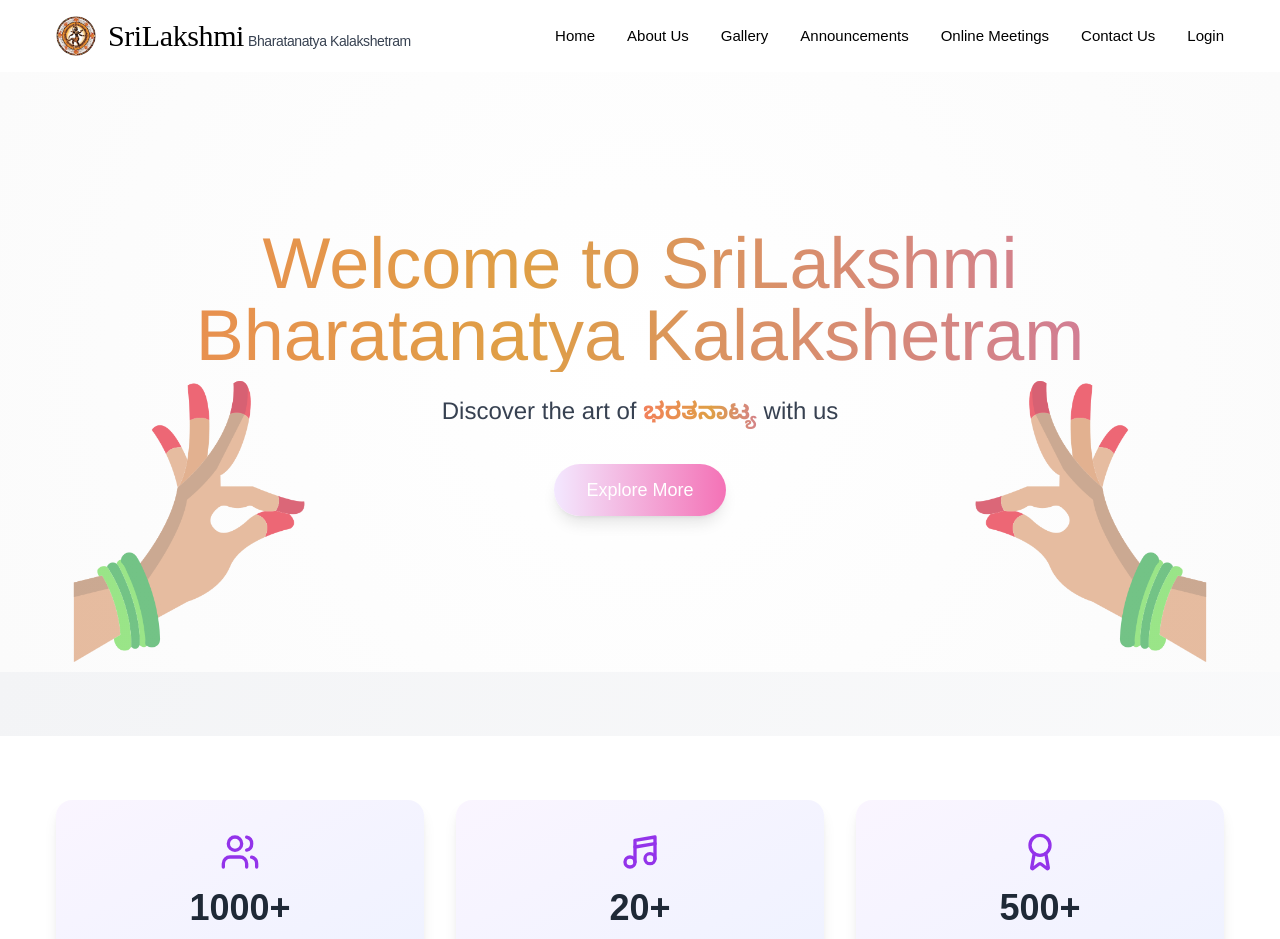
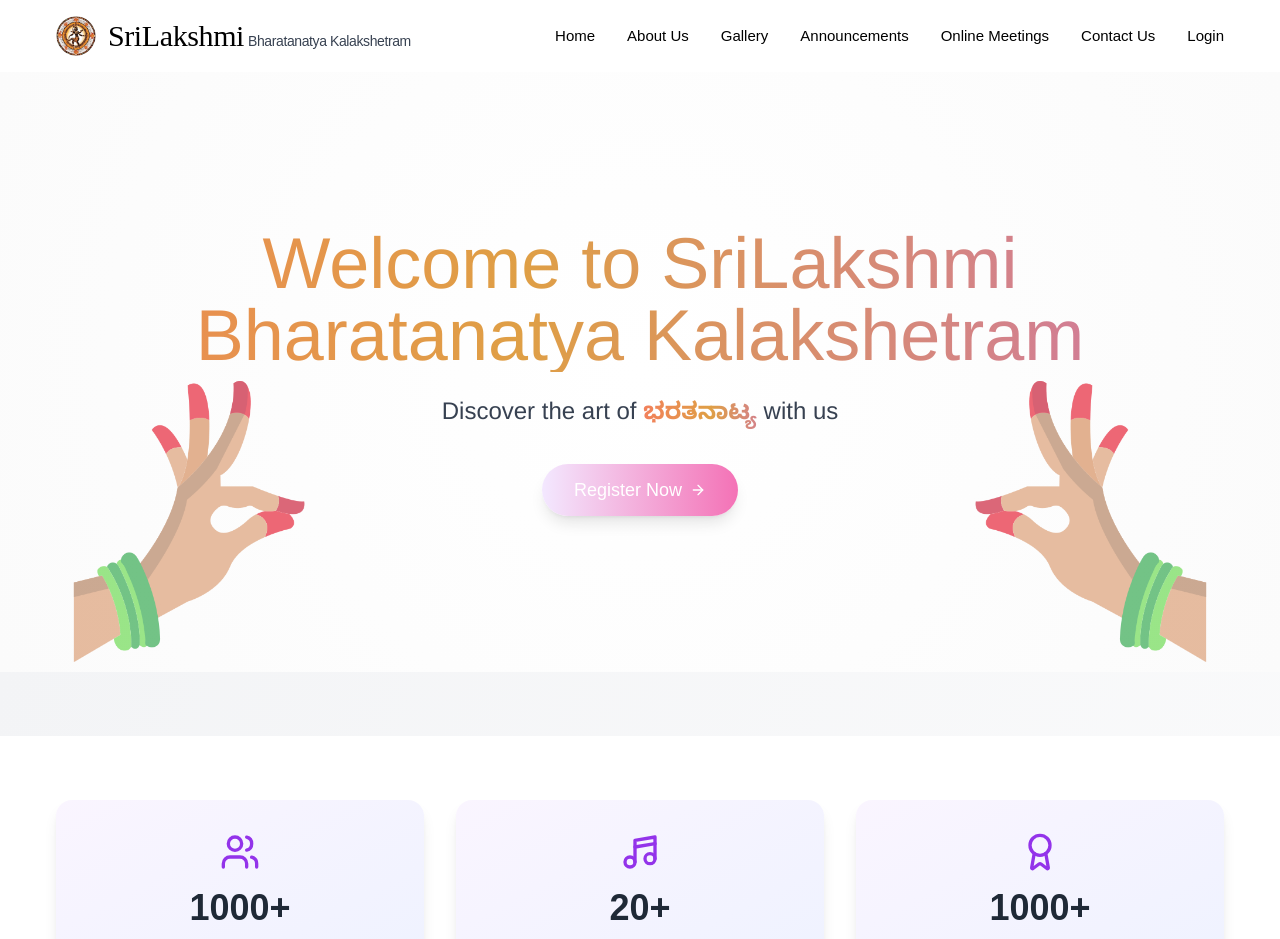
Before and after one commit to KoushPersonalPro/SBK-Dance, a Next.js app: page / in a window 1280 px wide. Shown: the top 939 px of the page. Built offline with nearby package versions, Linux system fonts and the light colour scheme; no server answers; a web font is replaced by a local one.

Commit message:
explore to register btn

```diff
--- a/src/app/page.tsx
+++ b/src/app/page.tsx
@@ -8,6 +8,7 @@ import { useState, useEffect, useRef } from 'react';
 import Image from 'next/image';
 import { gsap } from 'gsap';
 import { motion, AnimatePresence } from 'framer-motion';
+import { ArrowRight } from 'lucide-react';
 
 export default function HomePage() {
   const heroRef = useRef(null);
@@ -113,12 +114,16 @@ export default function HomePage() {
               animate={{ opacity: 1, y: 0 }}
               transition={{ duration: 0.5, delay: 0.6 }}
             >
-              <a
-                href="/auth"
-                className="inline-block bg-gradient-to-r from-purple-100 to-pink-400 text-white px-6 sm:px-8 py-2.5 sm:py-3 rounded-full text-base sm:text-lg font-medium hover:from-purple-400 hover:to-pink-100 transition-colors duration-300 shadow-lg hover:shadow-xl"
-              >
-                Explore More
-              </a>
+              <div className="flex justify-center w-full">
+                <a
+                  href="/register_page"
+                  className="flex items-center justify-center bg-gradient-to-r from-purple-100 to-pink-400 text-white px-6 sm:px-8 py-2.5 sm:py-3 rounded-full text-base sm:text-lg font-medium hover:from-purple-400 hover:to-pink-100 transition-colors duration-300 shadow-lg hover:shadow-xl hover:text-black min-w-[180px] max-w-full"
+                  style={{ minWidth: 180 }}
+                >
+                  Register Now
+                  <ArrowRight className="w-4 h-4 ml-2" />
+                </a>
+              </div>
             </motion.div>
           </motion.div>
 
--- a/src/components/about.tsx
+++ b/src/components/about.tsx
@@ -10,7 +10,7 @@ import LampGame from '@/components/LampGame';
 const stats = [
   { icon: Users, label: 'Students Trained', value: '1000+' },
   { icon: Music4, label: 'Years of Legacy', value: '20+' },
-  { icon: Award, label: 'Performances', value: '500+' },
+  { icon: Award, label: 'Performances', value: '1000+' },
 ];
 
 export default function About() {
```
